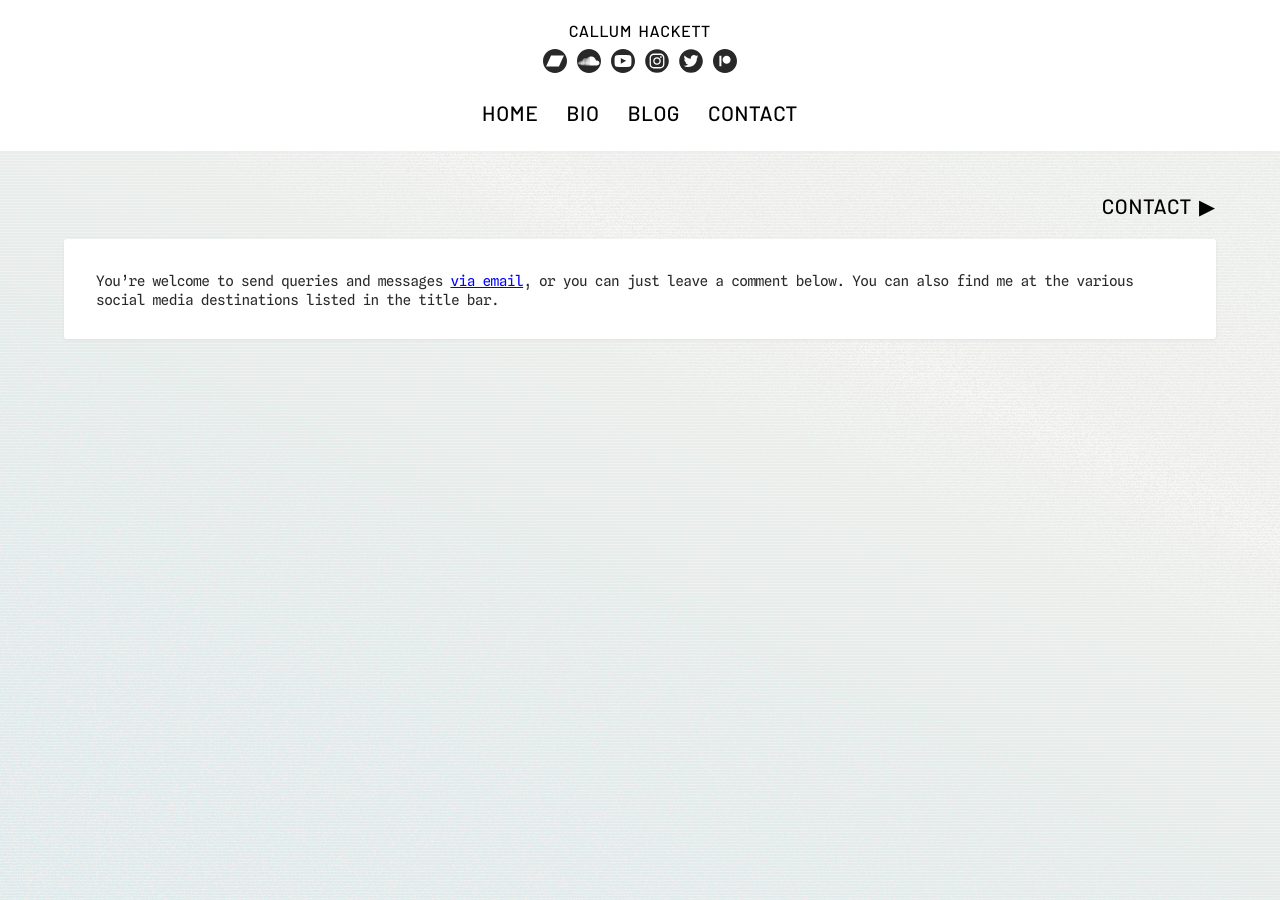
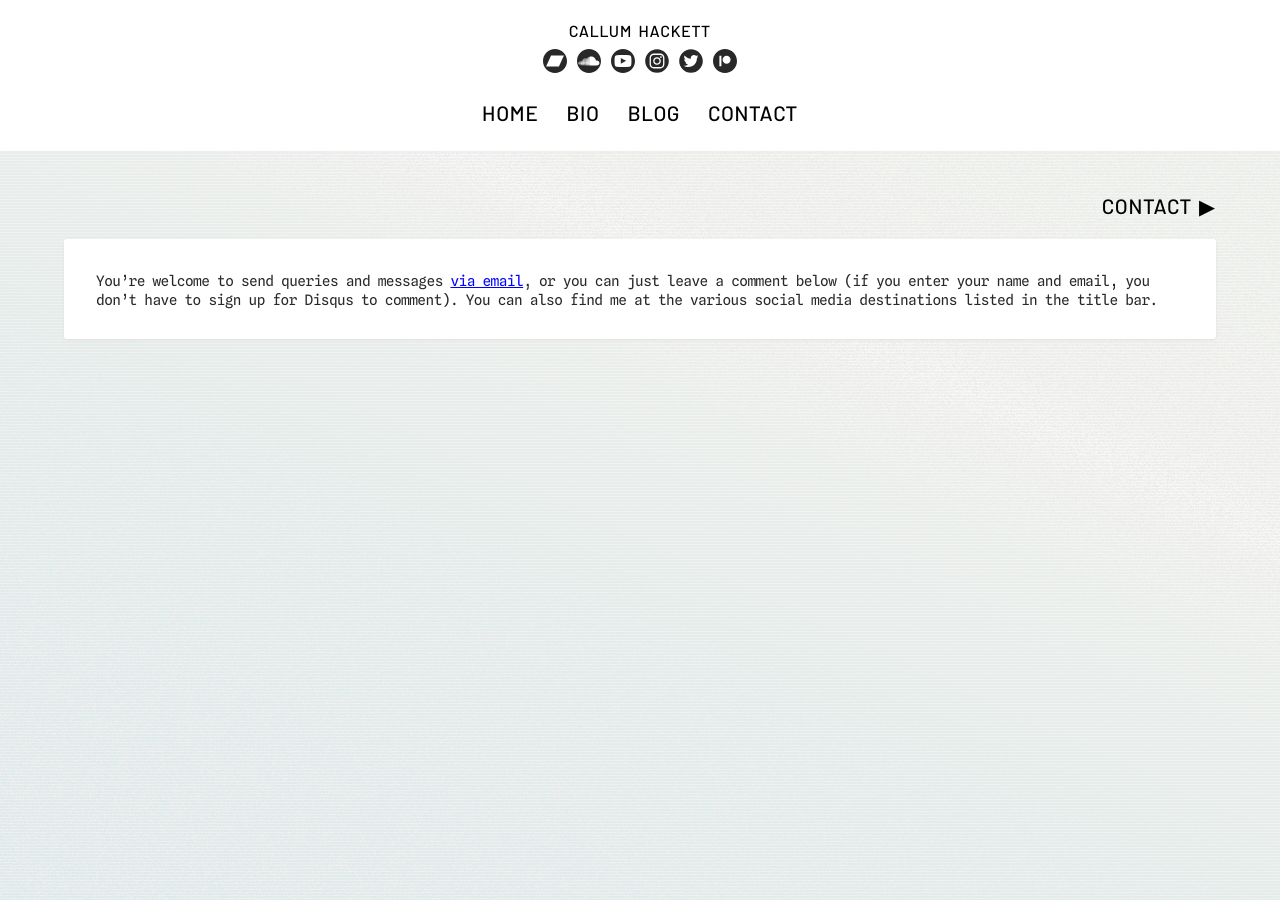
Before and after one commit to callumhackett/callumhackett.github.io, a Jekyll site: the page built from contact.md, in a window 1280 px wide. Built offline with Jekyll 4.4.1, drawn with Linux system fonts in a browser that asks for light colours; comment, search, counter and statistics services are not loaded.

Commit message:
updated contact page

```diff
--- a/contact.md
+++ b/contact.md
@@ -13,4 +13,4 @@ permalink: /contact # custom page URL, begin with /
 # social_image_alt: # description of the social image
 comments: true # uncomment for a Disqus thread; post dates and page titles should be unique and unchanged
 ---
-You're welcome to send queries and messages [via email](mailto:callumjhackett@gmail.com), or you can just leave a comment below. You can also find me at the various social media destinations listed in the title bar.
+You're welcome to send queries and messages [via email](mailto:callumjhackett@gmail.com), or you can just leave a comment below (if you enter your name and email, you don't have to sign up for Disqus to comment). You can also find me at the various social media destinations listed in the title bar.
```
